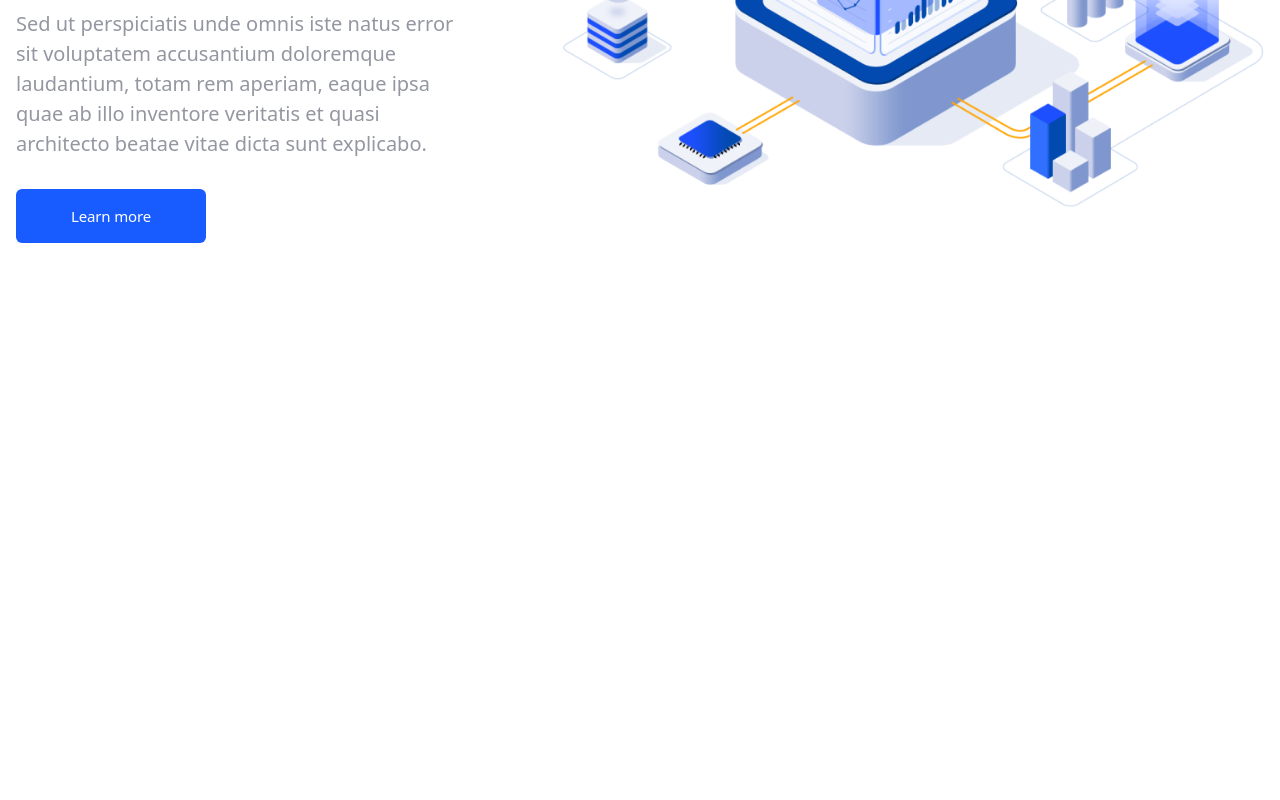
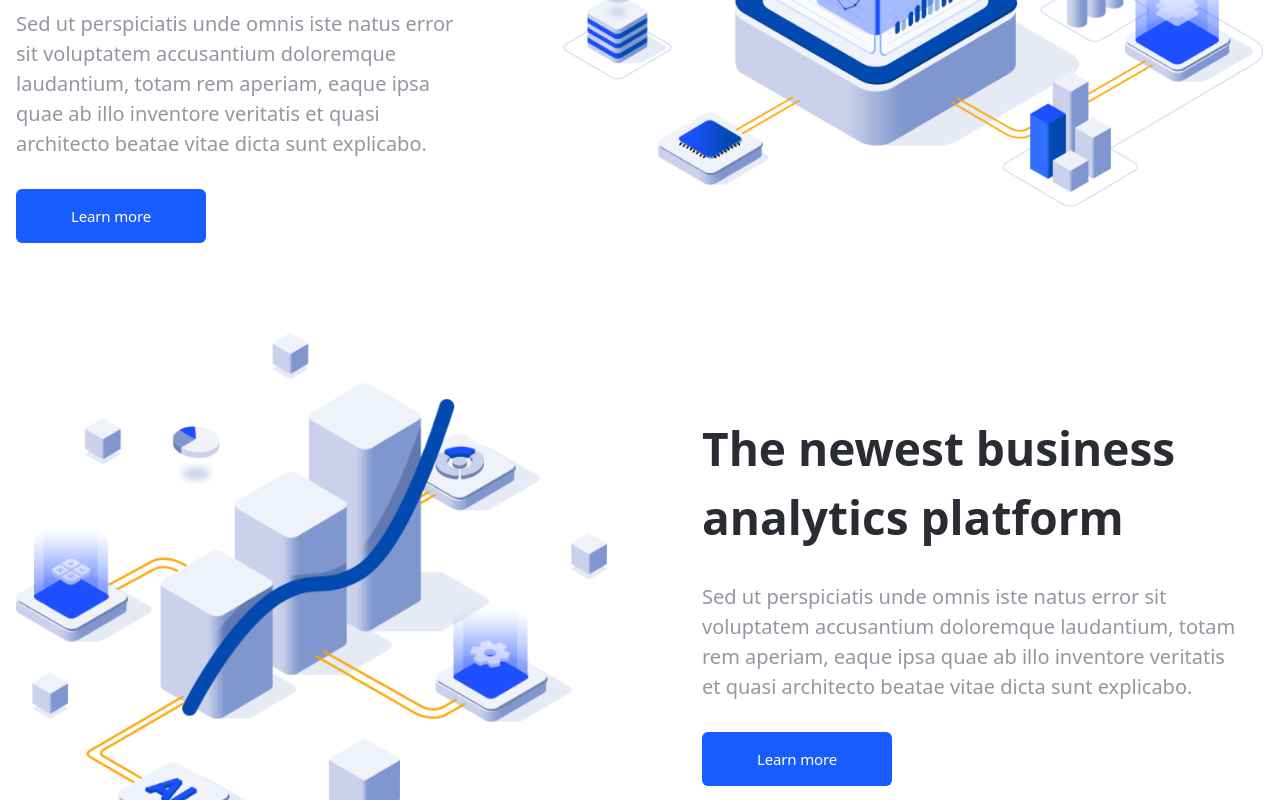
Before and after one commit to monirhabderabby/Ensome, a React (Create React App) app: page / in a window 1280 px wide. Shown: the part 2000-2800 px from the top of the page. Before the commit the page ends 2243 px from the top, so only its background shows below. Built offline with nearby package versions, Linux system fonts and the light colour scheme.

Commit message:
added radical data section

```diff
--- a/src/Components/Pages/Home/Home.js
+++ b/src/Components/Pages/Home/Home.js
@@ -5,6 +5,7 @@ import React from "react";
 import Navbar from "../../Shared/Navbar/Navbar";
 import { Banner } from "./Banner";
 import { NewestBusinessPlatform } from "./NewestBusinessPlatform";
+import { RadicallyData } from "./RadicallyData";
 import { WhyChooseEnsome } from "./WhyChooseEnsome";
 
 export const Home = () => {
@@ -14,6 +15,7 @@ export const Home = () => {
             <Banner />
             <WhyChooseEnsome />
             <NewestBusinessPlatform />
+            <RadicallyData />
         </div>
     );
 };
--- /dev/null
+++ b/src/Components/Pages/Home/RadicallyData.js
@@ -0,0 +1,23 @@
+import React from "react";
+import illistration3 from "../../../Assets/HomePageImages/003_llustration.png";
+import { PrimaryButton } from "../../Shared/buttons/PrimaryButton";
+
+export const RadicallyData = () => {
+    return (
+        <div className="bg-transparent max-w-[1400px] mx-auto flex flex-col md:flex-row items-center gap-x-[95px] mt-[50px] md:mt-[90px] px-[16px]">
+            <div>
+                <img className="w-[591px]" src={illistration3} alt="" />
+            </div>
+            <div className="flex flex-col justify-center items-start w-full gap-y-[20px] md:gap-y-[30px]  lg:w-[540px]">
+                <h1 className="text-[30px] lg:text-[46px] text-black font-extrabold tracking-[-1.5%] mt-[30px]">
+                    The newest business analytics platform
+                </h1>
+                <p className="font-normal text-[14px] lg:text-[20px] tracking-[-1.5%] text-gray">
+                    Sed ut perspiciatis unde omnis iste natus error sit voluptatem accusantium doloremque laudantium, totam rem aperiam, eaque ipsa
+                    quae ab illo inventore veritatis et quasi architecto beatae vitae dicta sunt explicabo.
+                </p>
+                <PrimaryButton>Learn more</PrimaryButton>
+            </div>
+        </div>
+    );
+};
```
Also changed, not shown: src/Assets/HomePageImages/003_llustration.png (added).
